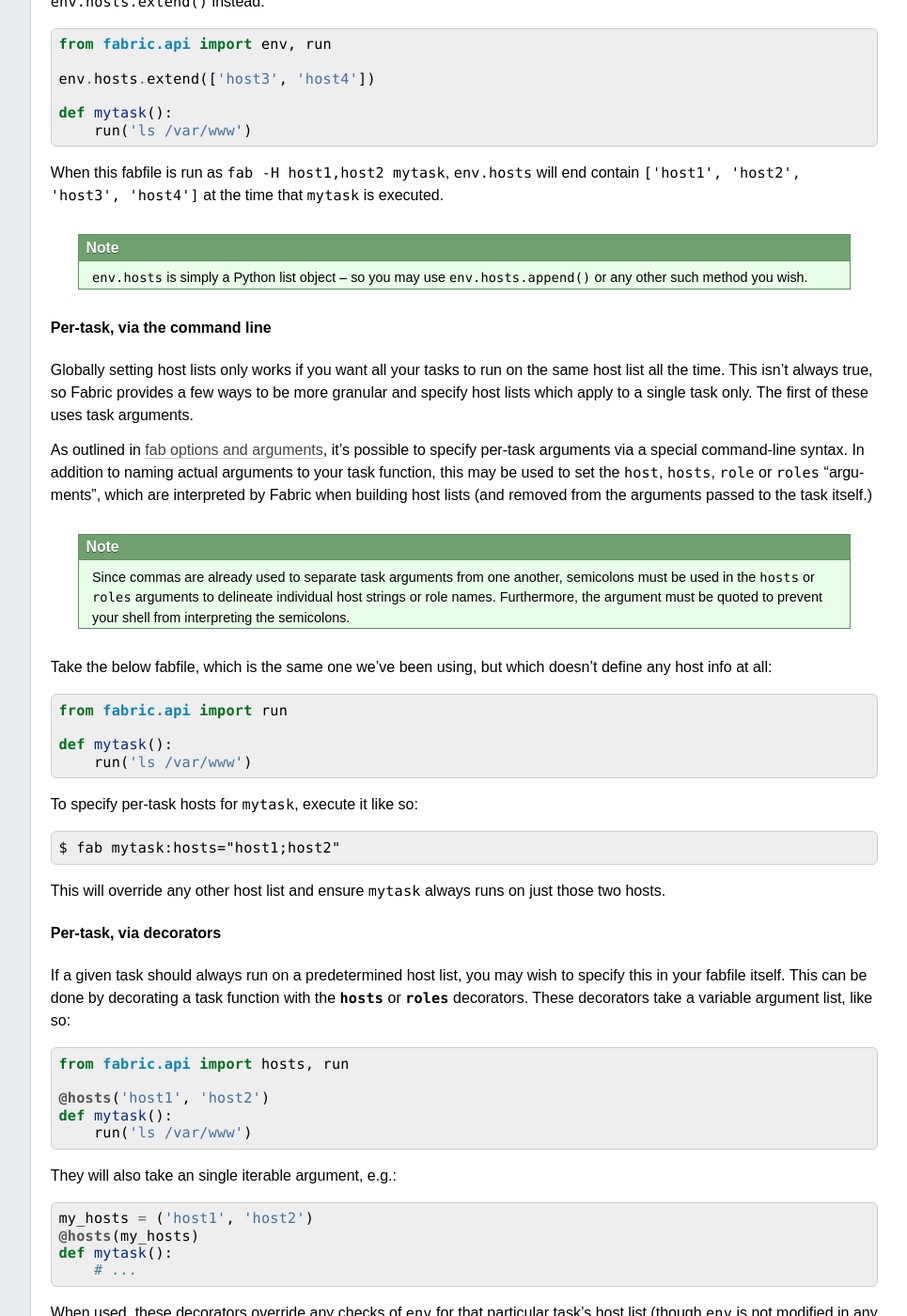
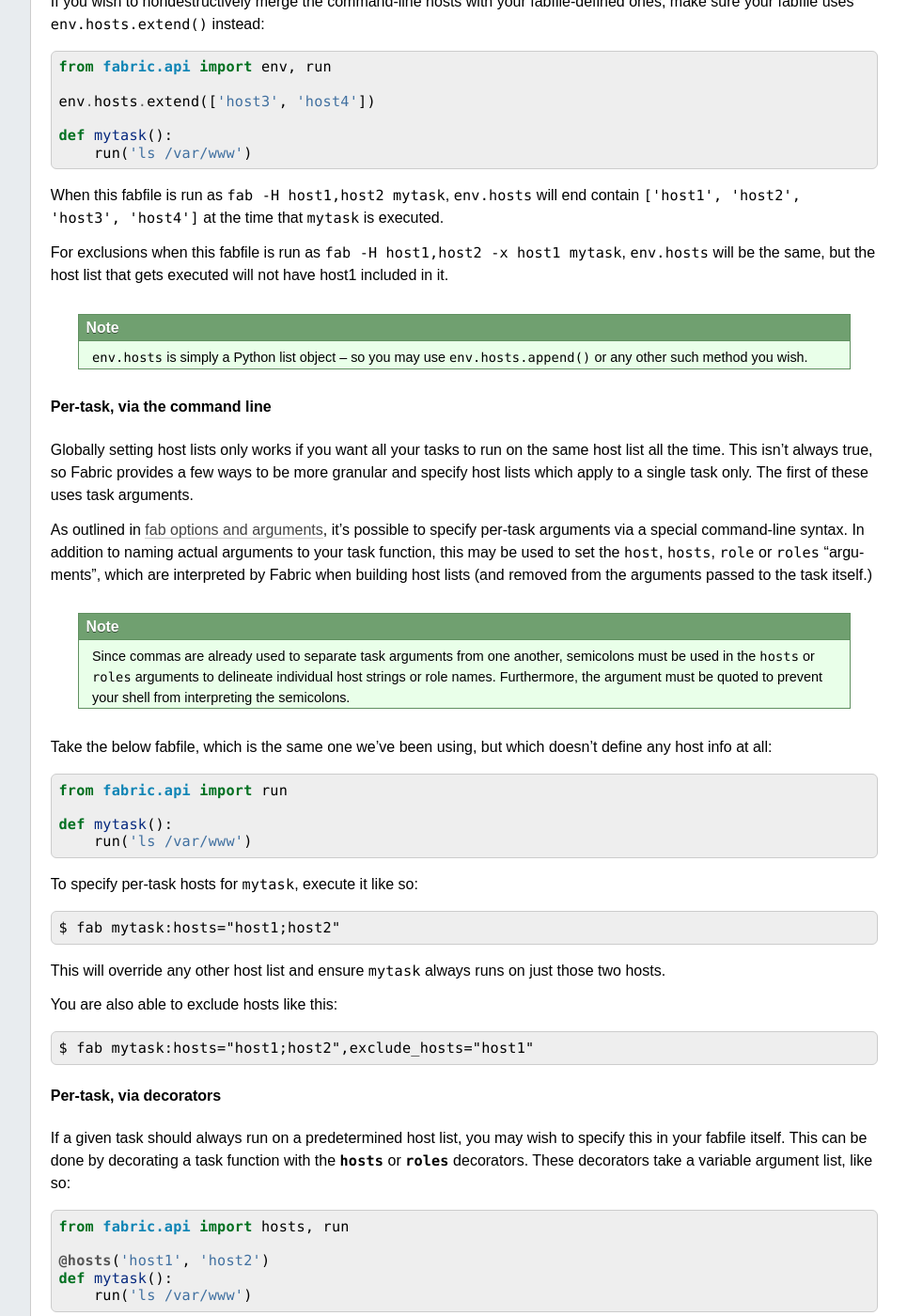
Before and after one commit to fabric/fabric, a Sphinx documentation site: the page built from docs/usage/execution.rst, in a window 1280 px wide and 1400 px high, scrolled down 4977 px. Shown: the whole window at 94% size, without its empty margins (224-1189 px from the left). Built offline with Sphinx 7.4.7, drawn with Linux system fonts in a browser that asks for light colours; the version number could not be read and is left out; some of the changed text lies outside the part shown.

Commit message:
Made up some docs for this feature.

```diff
--- a/docs/usage/execution.rst
+++ b/docs/usage/execution.rst
@@ -265,10 +265,11 @@ look up in ``env.roledefs``.
 Globally, via the command line
 ~~~~~~~~~~~~~~~~~~~~~~~~~~~~~~
 
-In addition to modifying ``env.hosts`` and ``env.roles`` at the module level,
-you may define them by passing comma-separated string arguments to the
-command-line switches :option:`--hosts/-H <-H>` and :option:`--roles/-R <-R>`,
-e.g.::
+In addition to modifying ``env.hosts``, ``env.roles``, and
+``env.exclude_hosts`` at the module level, you may define them by passing
+comma-separated string arguments to the command-line switches
+:option:`--hosts/-H <-H>`, :option:`--roles/-R <-R>`, and
+:option:`--exclude-hosts/-x <-x>`, e.g.::
 
     $ fab -H host1,host2 mytask
 
@@ -300,6 +301,10 @@ instead::
 When this fabfile is run as ``fab -H host1,host2 mytask``, ``env.hosts`` will
 end contain ``['host1', 'host2', 'host3', 'host4']`` at the time that
 ``mytask`` is executed.
+
+For exclusions when this fabfile is run as ``fab -H host1,host2 -x host1
+mytask``, ``env.hosts`` will be the same, but the host list that gets executed
+will not have host1 included in it.
 
 .. note::
 
@@ -343,6 +348,11 @@ To specify per-task hosts for ``mytask``, execute it like so::
 
 This will override any other host list and ensure ``mytask`` always runs on
 just those two hosts.
+
+You are also able to exclude hosts like this::
+
+    $ fab mytask:hosts="host1;host2",exclude_hosts="host1"
+
 
 Per-task, via decorators
 ~~~~~~~~~~~~~~~~~~~~~~~~
```
Also changed, not shown: docs/usage/fab.rst (+7 -0 lines).
